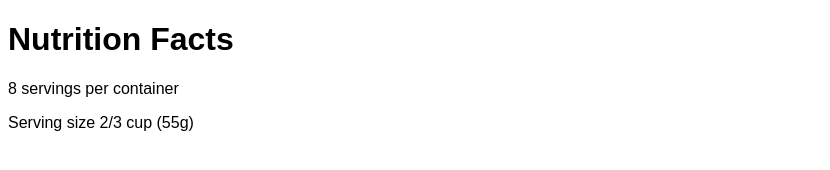
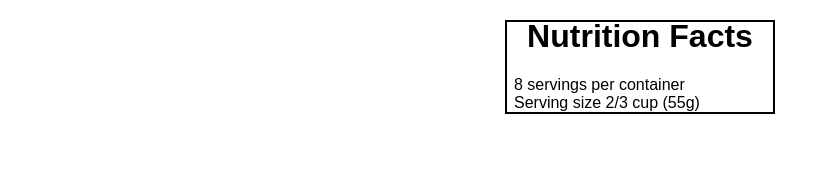
Before and after one commit to Tanqueta88/NutritionLabel, a plain HTML site: page index.html in a window 1280 px wide. Shown: the whole page, without its empty margins (0-830 px from the left). Drawn offline with Linux system fonts and the light colour scheme.

Commit message:
Folder structuring and HTML + CSS creation.

```diff
--- a/styles.css
+++ b/styles.css
@@ -5,3 +5,27 @@
 html {
     font-size: 16px;
 }
+
+.label {
+    border: 2px solid black;
+    width: 270px;
+    margin: 20px auto;
+    padding: 0 7px;
+}
+
+* {
+    box-sizing: border-box;
+}
+
+h1 {
+    font-weight: 800;
+    text-align: center;
+    margin-top: -4px;
+    margin-top: -4px;
+    margin-left: 0;
+    margin-right: 0;
+}
+
+p {
+    margin: 0;
+}
```
